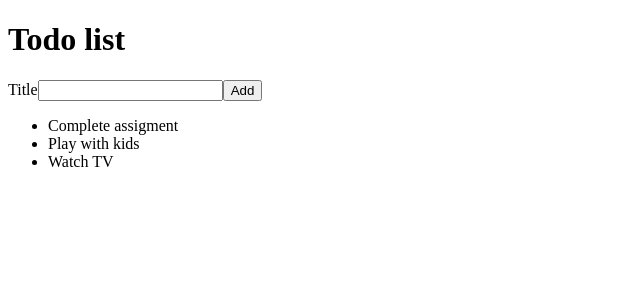
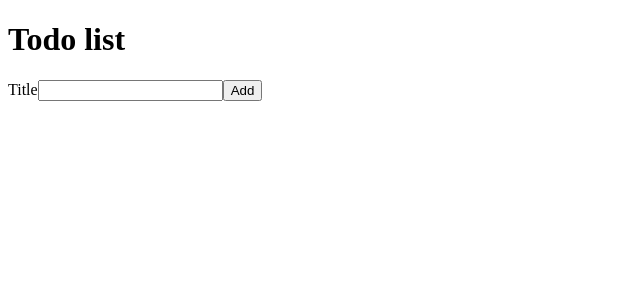
Before and after one commit to vitaliipp/react-todo, a React (Create React App) app: page / in a window 1280 px wide. Shown: the top 300 px of the page, without its empty margins (0-640 px from the left). Built offline with nearby package versions, Linux system fonts and the light colour scheme; the HTML template or start-up script is replaced by a standard one.

Commit message:
Move Todo List into State

```diff
--- a/src/App.js
+++ b/src/App.js
@@ -4,12 +4,13 @@ import AddTodoForm from './AddTodoForm';
 
 function App() {
   const [newTodo, setNewTodo] = React.useState('');
+  const [todoList, setTodoList] = React.useState([]);
   return (
     <>
       <h1>Todo list</h1>
       <AddTodoForm onAddTodo={setNewTodo} />
       <p>{newTodo}</p>
-      <TodoList />
+      <TodoList todoList={todoList} />
     </>
   );
 }
--- a/src/TodoList.js
+++ b/src/TodoList.js
@@ -1,13 +1,7 @@
 import React from 'react';
 import TodoListItem from './TodoListItem';
 
-const todoList = [
-  { id: 1, title: 'Complete assigment' },
-  { id: 2, title: 'Play with kids' },
-  { id: 3, title: 'Watch TV' },
-];
-
-const TodoList = () => {
+const TodoList = ({ todoList }) => {
   return (
     <ul>
       {todoList.map((item) => {
```
